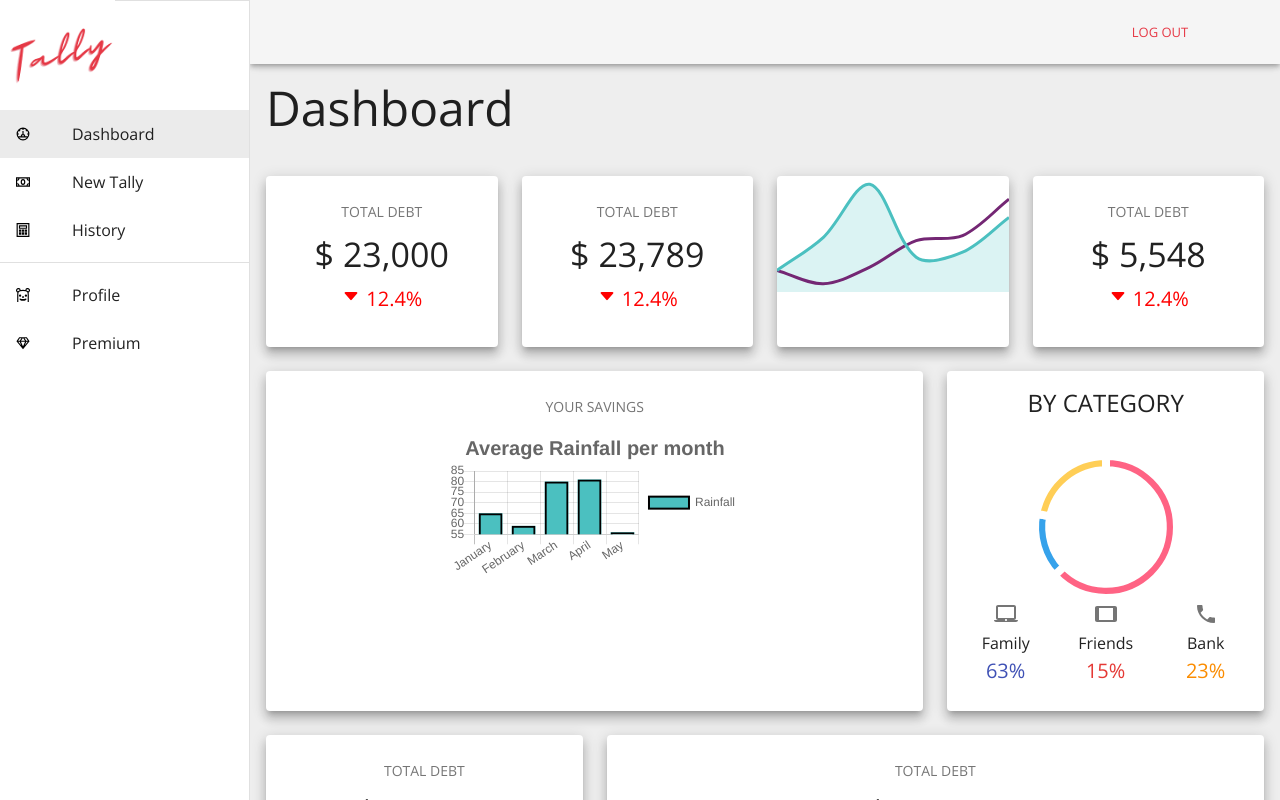
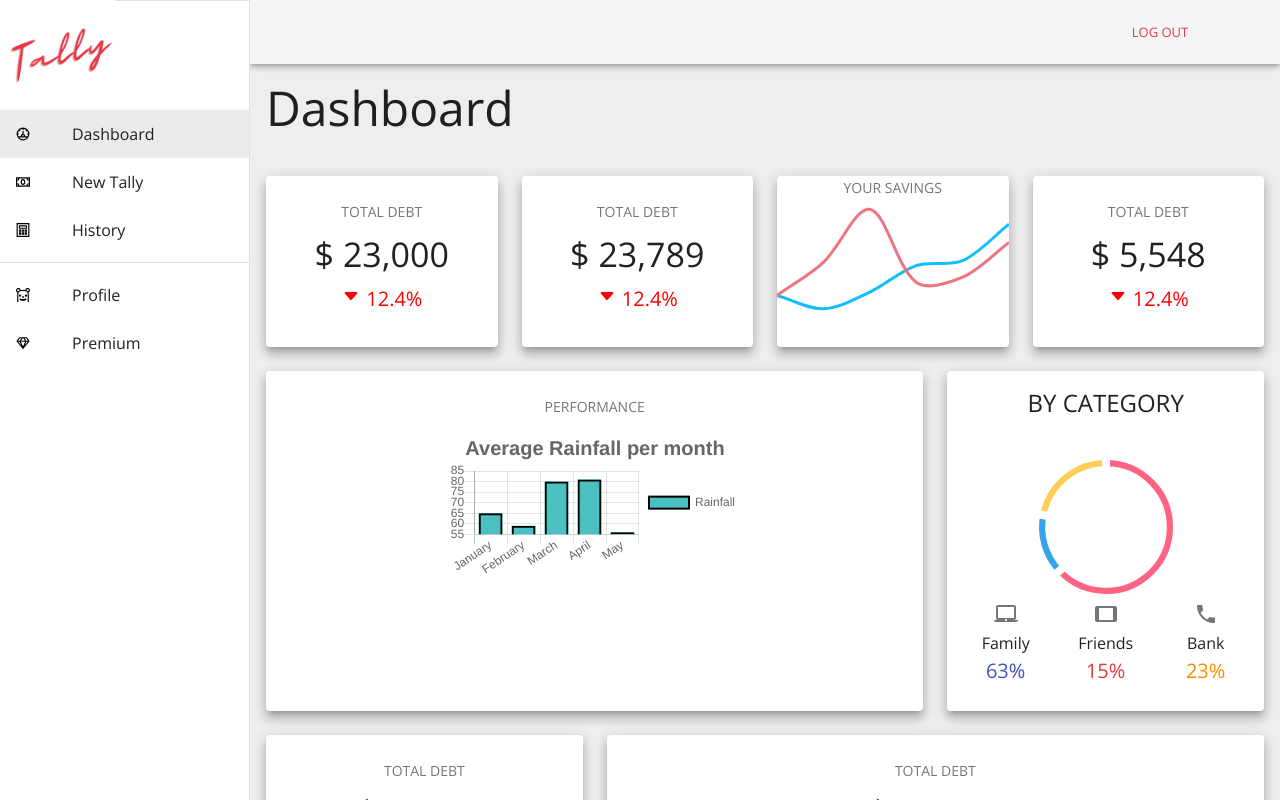
Before and after one commit to awalemandi/tally, a React (Create React App) app: page /home/dashboard in a window 1280 px wide. Shown: the top 800 px of the page. Built offline with nearby package versions, Linux system fonts and the light colour scheme.

Commit message:
passed down dummy data and options for linechart via props

```diff
--- a/src/components/common/LineChart.tsx
+++ b/src/components/common/LineChart.tsx
@@ -1,70 +1,15 @@
+import { Typography } from '@material-ui/core';
 import React, { useState } from 'react';
 import { useEffect } from 'react';
 
 import { Line } from 'react-chartjs-2';
 
-const data = {
-	labels: ['Jan', 'Feb', 'Mar', 'Apr', 'May', 'Jun'],
-	datasets: [
-		{
-			label: 'First dataset',
-			data: [33, 53, 85, 41, 44, 65],
-			fill: true,
-			backgroundColor: 'rgba(75,192,192,0.2)',
-			borderColor: 'rgba(75,192,192,1)',
-		},
-		{
-			label: 'Second dataset',
-			data: [33, 25, 35, 51, 54, 76],
-			fill: false,
-			borderColor: '#742774',
-		},
-	],
-};
+interface ChartConfig {
+	data: object;
+	options: object;
+}
 
-const options = {
-	...{
-		maintainAspectRatio: false,
-		responsive: true,
-		legend: {
-			display: false,
-		},
-		tooltips: {
-			enabled: false,
-			custom: false,
-		},
-		elements: {
-			point: {
-				radius: 0,
-			},
-			line: {
-				tension: 0.33,
-			},
-		},
-		scales: {
-			xAxes: [
-				{
-					gridLines: false,
-					ticks: {
-						display: false,
-					},
-				},
-			],
-			yAxes: [
-				{
-					gridLines: false,
-					scaleLabel: false,
-					ticks: {
-						display: false,
-						isplay: false,
-					},
-				},
-			],
-		},
-	},
-};
-
-function LineChart() {
+function LineChart({ data, options }: ChartConfig) {
 	const [chartData, setChartData] = useState({});
 	const [chartOptions, setChartOptions] = useState({});
 
--- a/src/components/menu/dashboard/Performace.tsx
+++ b/src/components/menu/dashboard/Performace.tsx
@@ -40,7 +40,7 @@ const Performance = () => {
 				>
 					<Grid item>
 						<Typography color='textSecondary' gutterBottom variant='button'>
-							Your Savings
+							Performance
 						</Typography>
 					</Grid>
 					<Grid item>
--- a/src/components/menu/dashboard/Savings.tsx
+++ b/src/components/menu/dashboard/Savings.tsx
@@ -26,21 +26,88 @@ type CardProps = {
 	change: number;
 };
 
+const loadData = {
+	labels: ['Jan', 'Feb', 'Mar', 'Apr', 'May', 'Jun'],
+	datasets: [
+		{
+			label: 'First dataset',
+			data: [33, 53, 85, 41, 44, 65],
+			fill: false,
+			backgroundColor: '#ec747a',
+			borderColor: '#ee757f',
+		},
+		{
+			label: 'Second dataset',
+			data: [33, 25, 35, 51, 54, 76],
+			fill: false,
+			borderColor: '#11bcff',
+		},
+	],
+};
+
+const loadOptions = {
+	...{
+		maintainAspectRatio: false,
+		responsive: true,
+		legend: {
+			display: false,
+		},
+		tooltips: {
+			enabled: false,
+			custom: false,
+		},
+		elements: {
+			point: {
+				radius: 0,
+			},
+			line: {
+				tension: 0.33,
+			},
+		},
+		scales: {
+			xAxes: [
+				{
+					gridLines: false,
+					ticks: {
+						display: false,
+					},
+				},
+			],
+			yAxes: [
+				{
+					gridLines: false,
+					scaleLabel: false,
+					ticks: {
+						display: false,
+						isplay: false,
+					},
+				},
+			],
+		},
+	},
+};
+
 const Savings = () => {
 	const classes = useStyles();
 
 	return (
 		<Card className={clsx(classes.root)} raised={true}>
-			<CardContent style={{margin: 0, padding: 0}}>
+			<CardContent style={{ margin: 0, padding: 0 }}>
+				<Grid container direction='column' justify='center' alignItems='center'>
+					<Grid item>
+						<Typography color='textSecondary' gutterBottom variant='button'>
+							Your Savings
+						</Typography>
+					</Grid>
 					<Grid
 						container
 						direction='row'
 						justify='center'
 						alignItems='center'
-
+						item
+						xs={12}
 					>
-					<Grid item xs={12}>
-						<LineChart />
+						<LineChart data={loadData} options={loadOptions} />
 					</Grid>
 				</Grid>
 			</CardContent>
```
Also changed, not shown: 1 other file (tests, documents, lock files or other folders). Lines whose indentation alone changed are shown as unchanged.
